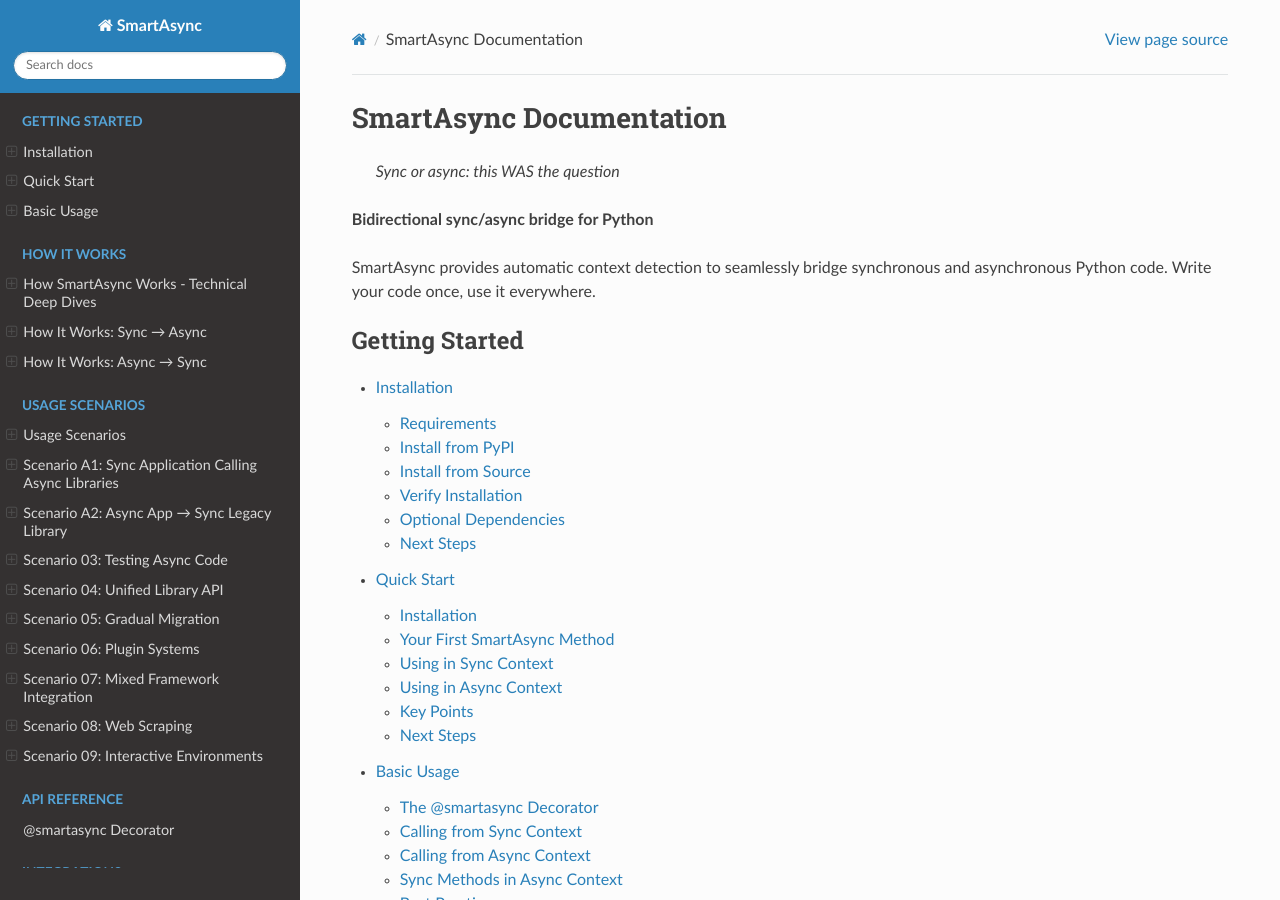
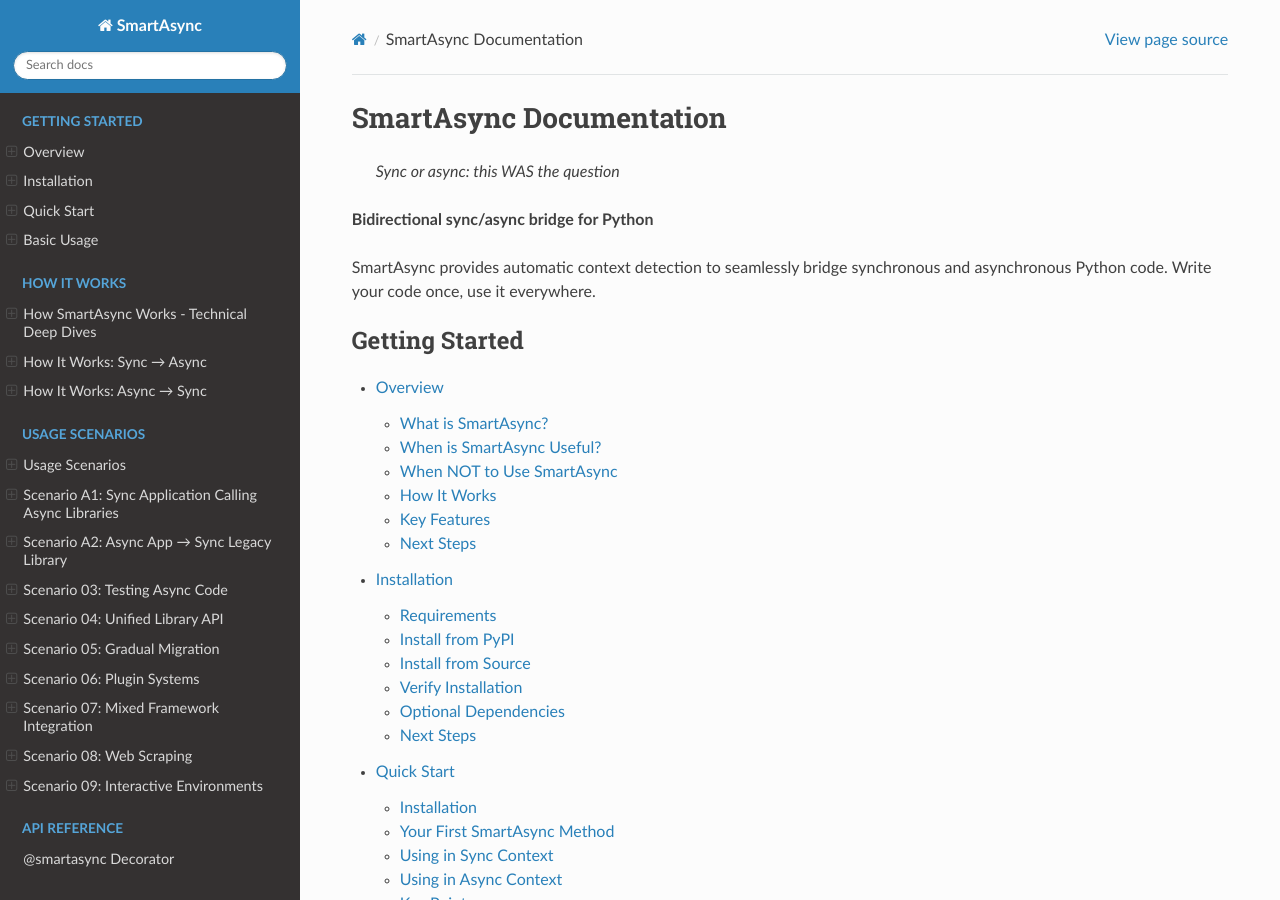
Before and after one commit to genropy/smartasync, a Sphinx documentation site: the page built from docs/index.rst, in a window 1280 px wide and 900 px high. Built offline with Sphinx 7.4.7 and the Read the Docs theme 3.1.0, drawn with Linux system fonts in a browser that asks for light colours; some of the changed lines change nothing that is shown.

Commit message:
docs: add overview page before installation
Add comprehensive overview page explaining:
- What SmartAsync is and the problem it solves
- When to use SmartAsync (6 real-world scenarios)
- When NOT to use it
- How it works at a high level
- Key features

The overview now appears before installation in the docs,
so users understand what SmartAsync is before installing it.

Build succeeds with no errors.

```diff
--- a/docs/index.rst
+++ b/docs/index.rst
@@ -11,6 +11,7 @@
    :maxdepth: 2
    :caption: Getting Started
 
+   overview
    user-guide/installation
    user-guide/quickstart
    user-guide/basic
--- /dev/null
+++ b/docs/overview.rst
@@ -0,0 +1,207 @@
+Overview
+========
+
+**The Problem: Sync and Async Don't Mix**
+
+Python's async/await brings powerful concurrency, but creates a fundamental incompatibility:
+
+* **Sync code cannot call async functions** - You can't ``await`` in regular functions
+* **Async code cannot call sync functions safely** - Blocking calls freeze the event loop
+* **Libraries must choose one or the other** - Forcing users into specific execution contexts
+
+This forces developers to:
+
+* Maintain separate sync and async versions of the same code
+* Rewrite entire codebases when adopting async
+* Abandon useful libraries that don't match their execution context
+* Build complex wrapper layers to bridge the gap
+
+What is SmartAsync?
+-------------------
+
+**SmartAsync automatically bridges sync and async Python code.**
+
+It's a decorator that makes functions work seamlessly in both synchronous and asynchronous contexts:
+
+* Write your function **once** (sync or async)
+* Use it **everywhere** (sync or async context)
+* **Zero configuration** - just add ``@smartasync``
+* **Automatic context detection** at runtime
+
+.. code-block:: python
+
+   from smartasync import smartasync
+
+   # Write once - async version
+   @smartasync
+   async def fetch_data(url: str):
+       async with httpx.AsyncClient() as client:
+           response = await client.get(url)
+           return response.json()
+
+   # Use in sync context - works automatically!
+   def sync_main():
+       data = fetch_data("https://api.example.com/users")
+       print(data)
+
+   # Use in async context - works automatically!
+   async def async_main():
+       data = await fetch_data("https://api.example.com/users")
+       print(data)
+
+When is SmartAsync Useful?
+---------------------------
+
+**1. Using Async Libraries in Sync Applications**
+
+You have a sync application but want to use modern async libraries (httpx, aiofiles, databases):
+
+.. code-block:: python
+
+   # Your existing sync application
+   def process_users():
+       for user_id in user_ids:
+           # Use async httpx library seamlessly
+           data = fetch_user(user_id)  # Actually calls async function
+           save_to_db(data)
+
+**2. Building Libraries with Unified APIs**
+
+You're building a library and want users to use it in both sync and async code:
+
+.. code-block:: python
+
+   # Your library code - write once
+   @smartasync
+   async def query_database(sql: str):
+       async with database.connect() as conn:
+           return await conn.execute(sql)
+
+   # Users can use it either way:
+   result = query_database("SELECT * FROM users")        # Sync
+   result = await query_database("SELECT * FROM users")  # Async
+
+**3. Gradual Migration to Async**
+
+You're migrating from sync to async but can't rewrite everything at once:
+
+.. code-block:: python
+
+   # Old sync code
+   def process_order(order_id):
+       order = get_order(order_id)  # Still sync
+       payment = charge_payment(order)  # Already migrated to async
+       send_email(order.email)  # Still sync
+
+   # Migrated function works in sync context
+   @smartasync
+   async def charge_payment(order):
+       async with stripe.Client() as client:
+           return await client.charge(order.amount)
+
+**4. Testing Async Code Synchronously**
+
+You want to test async code without dealing with event loops in tests:
+
+.. code-block:: python
+
+   @smartasync
+   async def fetch_user(user_id: int):
+       async with httpx.AsyncClient() as client:
+           response = await client.get(f"/users/{user_id}")
+           return response.json()
+
+   # Simple sync test - no event loop needed
+   def test_fetch_user():
+       user = fetch_user(123)
+       assert user["id"] == 123
+       assert "name" in user
+
+**5. Plugin Systems**
+
+You're building a plugin system where plugins might be sync or async:
+
+.. code-block:: python
+
+   from smartswitch import Switcher
+
+   plugins = Switcher()
+
+   # Some plugins are async
+   @plugins
+   @smartasync
+   async def email_plugin(data):
+       async with aiosmtplib.SMTP() as smtp:
+           await smtp.send_message(data)
+
+   # Some plugins are sync
+   @plugins
+   def log_plugin(data):
+       logger.info(data)
+
+   # Your framework calls them uniformly
+   def execute_plugins(data):
+       for name in plugins._handlers:
+           result = plugins(name)(data)  # Works for both!
+
+**6. Interactive Environments (Jupyter, IPython)**
+
+You want async functions to work in interactive shells without explicit ``await``:
+
+.. code-block:: python
+
+   @smartasync
+   async def explore_api(endpoint):
+       async with httpx.AsyncClient() as client:
+           return await client.get(endpoint)
+
+   # In Jupyter/IPython - just call it
+   >>> data = explore_api("/api/users")
+   >>> print(data)
+
+When NOT to Use SmartAsync
+--------------------------
+
+**Don't use SmartAsync if:**
+
+* **Performance is critical** - There's overhead in context detection (~microseconds)
+* **You're only in one context** - If you're purely async or purely sync, use native code
+* **You need fine-grained control** - SmartAsync abstracts away execution details
+
+How It Works
+------------
+
+SmartAsync detects the execution context at runtime:
+
+**In Sync Context:**
+   * Async functions run in a new event loop using ``asyncio.run()``
+   * Sync functions run normally
+
+**In Async Context:**
+   * Async functions run directly with ``await``
+   * Sync functions run in a thread pool (non-blocking)
+
+**Smart Caching:**
+   * Detects which wrapper to use once per context
+   * Subsequent calls skip detection overhead
+   * Automatic cache invalidation on context switch
+
+Key Features
+------------
+
+* ✅ **Automatic Context Detection** - No configuration needed
+* ✅ **Bidirectional** - Supports sync→async and async→sync
+* ✅ **Thread-Safe** - Sync code in async context runs in thread pool
+* ✅ **Zero Dependencies** - Pure Python standard library
+* ✅ **Type Safe** - Full type hints support
+* ✅ **Performance Optimized** - Smart caching minimizes overhead
+
+Next Steps
+----------
+
+Ready to try SmartAsync?
+
+* :doc:`user-guide/installation` - Install SmartAsync
+* :doc:`user-guide/quickstart` - Get started in 5 minutes
+* :doc:`scenarios/index` - See real-world usage patterns
+* :doc:`integrations/smartswitch` - Use with SmartSwitch for powerful dispatching
```
